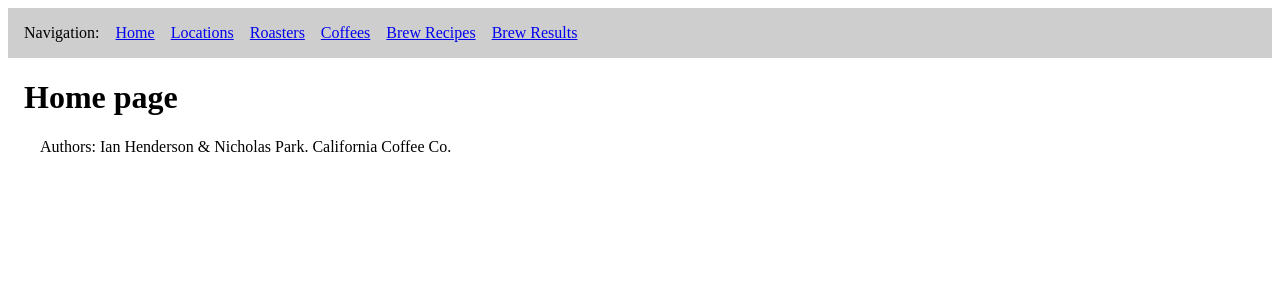
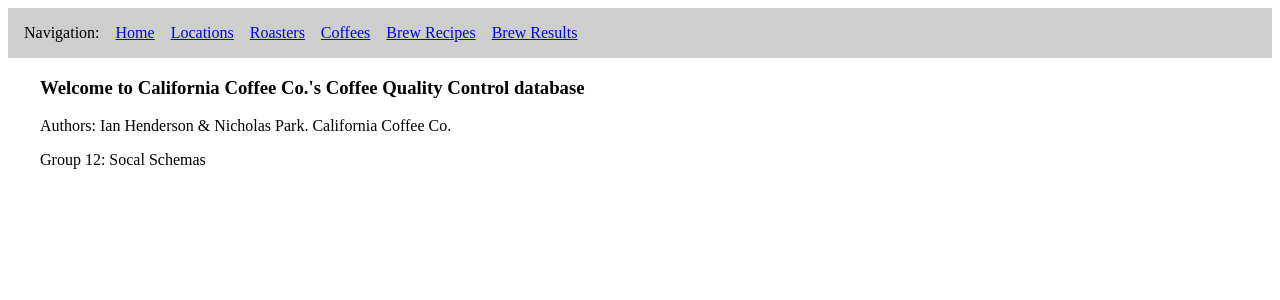
Before and after one commit to hendo-21/Coffee-QC-Database-Admin-Portal, a React (Vite) app in the folder frontend/: page / in a window 1280 px wide. Shown: the top 300 px of the page. Built offline with nearby package versions, Linux system fonts and the light colour scheme.

Commit message:
Updated home page text elements.

```diff
--- a/frontend/src/pages/Home.jsx
+++ b/frontend/src/pages/Home.jsx
@@ -1,9 +1,10 @@
 function Home() {
     return (
         <>
-            <h1>Home page</h1>
             <div className="homepageDescription">
+                <h3>Welcome to California Coffee Co.'s Coffee Quality Control database</h3>
                 <p>Authors: Ian Henderson & Nicholas Park. California Coffee Co.</p>
+                <p>Group 12: Socal Schemas</p>
             </div>
         </>
     )
```
